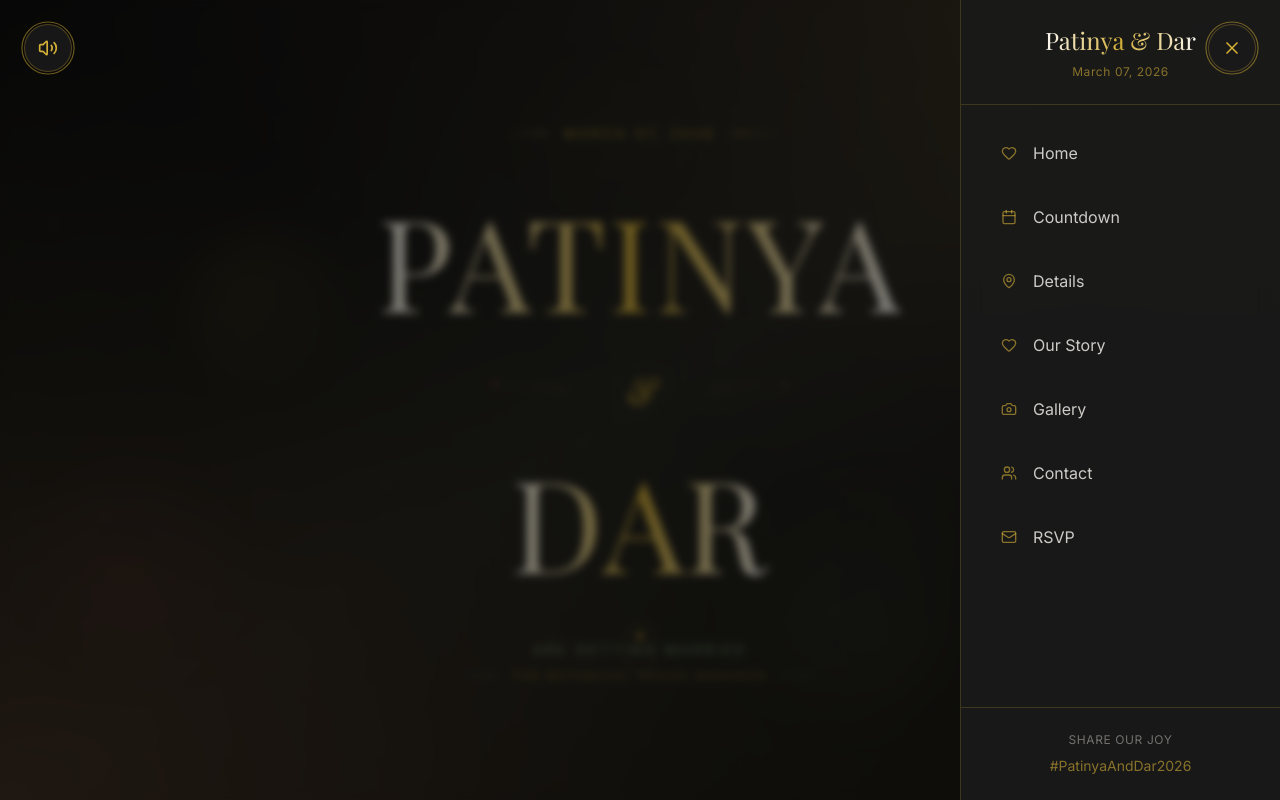
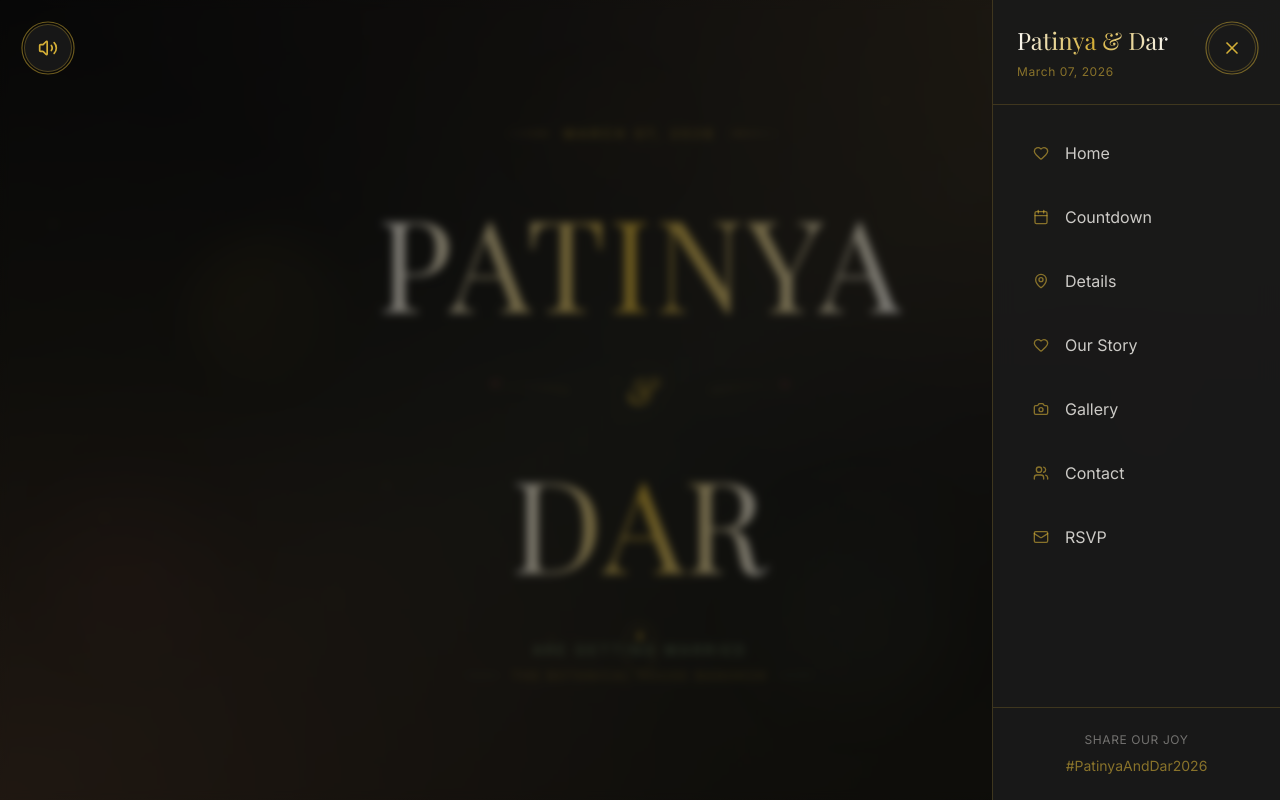
Before and after one commit to georgekhananaev/ceremony-nextjs, a Next.js app: page / in a window 1280 px wide. Both pictures are taken after a click on the button 1232 px from the left and 48 px from the top of the page. Shown: the top 800 px of the page. Built offline with nearby package versions, Linux system fonts and the light colour scheme; no server answers; a web font is replaced by a local one.

Commit message:
added menu size to 72 instead 80

```diff
--- a/app/components/FloatingMenu.jsx
+++ b/app/components/FloatingMenu.jsx
@@ -116,12 +116,12 @@ export default function FloatingMenu() {
                   animate={{ x: 0, opacity: 1 }}
                   exit={{ x: 300, opacity: 0 }}
                   transition={{ type: "spring", damping: 25, stiffness: 200 }}
-                  className="fixed top-0 right-0 h-full w-80 bg-[#1a1a1a]/95 backdrop-blur-md z-[95] border-l border-[#d4af37]/20"
+                  className="fixed top-0 right-0 h-full w-72 bg-[#1a1a1a]/95 backdrop-blur-md z-[95] border-l border-[#d4af37]/20"
                 >
                   {/* Header */}
                   <div className="p-6 border-b border-[#d4af37]/20">
                     <motion.h3
-                      className="font-playfair text-2xl text-center"
+                      className="font-playfair text-2xl text-left"
                       initial={{ opacity: 0, y: -20 }}
                       animate={{ opacity: 1, y: 0 }}
                       transition={{ delay: 0.2 }}
@@ -131,7 +131,7 @@ export default function FloatingMenu() {
                       </span>
                     </motion.h3>
                     <motion.p
-                      className="text-center text-xs text-[#d4af37]/60 mt-2 tracking-wider"
+                      className="text-left text-xs text-[#d4af37]/60 mt-2 tracking-wider"
                       initial={{ opacity: 0 }}
                       animate={{ opacity: 1 }}
                       transition={{ delay: 0.3 }}
```
